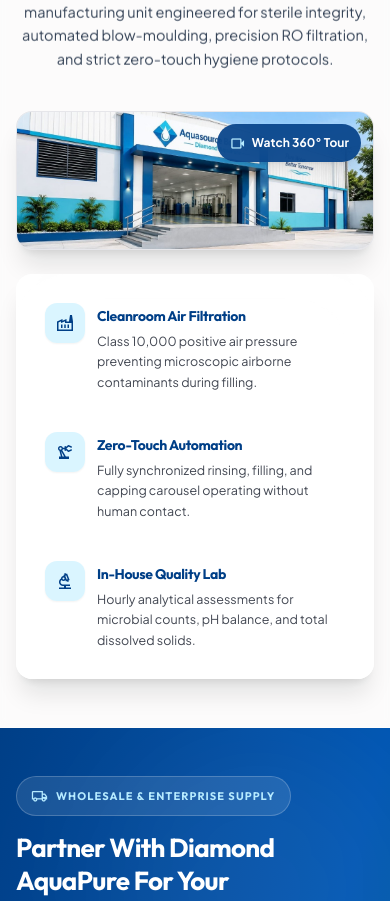
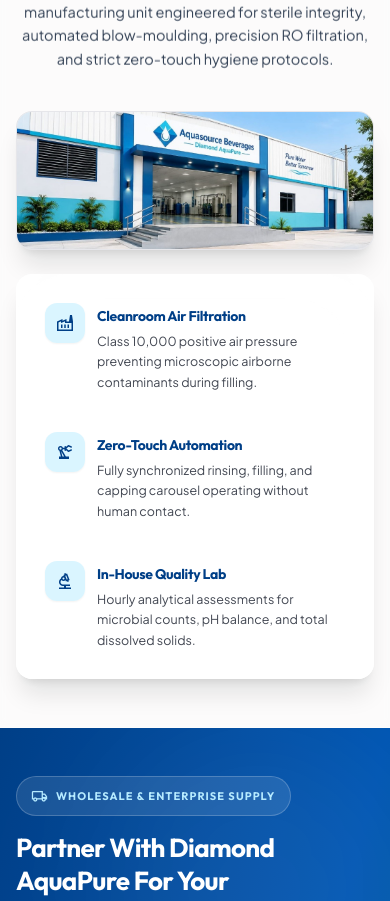
Before and after one commit to AKSHAD2004/aqua, a React (Vite) app: page / in a window 390 px wide. Shown: the part 3301-4202 px from the top of the page. Built offline with nearby package versions, Linux system fonts and the light colour scheme.

Commit message:
feat: remove Watch 360 Tour badge from bottling facility and remove Order Supply button from navbar

```diff
--- a/src/components/BottlingFacility.jsx
+++ b/src/components/BottlingFacility.jsx
@@ -26,17 +26,6 @@ export const BottlingFacility = ({ onOpenVirtualTour }) => {
             className="w-full h-auto object-cover max-h-[360px] sm:max-h-[500px] lg:max-h-[640px] transition-transform duration-700 group-hover:scale-[1.02]"
             src={IMAGES.bottlingFacility}
           />
-
-          {/* Interactive Play Button for Virtual Tour */}
-          <div className="absolute top-3 right-3 sm:top-6 sm:right-6 z-20">
-            <button
-              onClick={onOpenVirtualTour}
-              className="inline-flex items-center gap-1.5 sm:gap-2 bg-primary/90 hover:bg-primary text-on-primary px-3 py-1.5 sm:px-4 sm:py-2.5 rounded-full backdrop-blur-md shadow-lg transition-all transform hover:scale-105 cursor-pointer text-[12px] sm:text-body-sm font-bold"
-            >
-              <span className="material-symbols-outlined text-[17px] sm:text-[20px] text-secondary-fixed">videocam</span>
-              <span>Watch 360° Tour</span>
-            </button>
-          </div>
         </div>
 
         {/* Feature Cards Placed Below the Image (No Overlap) */}
--- a/src/components/Header.jsx
+++ b/src/components/Header.jsx
@@ -78,17 +78,6 @@ export const Header = () => {
             ))}
           </nav>
 
-          {/* Desktop Right CTA Pill */}
-          <div className="hidden lg:flex items-center">
-            <button
-              onClick={() => scrollTo('inquiry')}
-              className="px-4 py-2 rounded-full bg-gradient-to-r from-[#003f87] to-[#00677f] hover:from-[#002f67] hover:to-[#00576f] text-white text-[13px] font-bold tracking-wider uppercase font-outfit transition-all shadow-[0_4px_14px_rgba(0,63,135,0.25)] hover:shadow-[0_6px_20px_rgba(0,63,135,0.35)] cursor-pointer flex items-center gap-1.5 transform hover:scale-[1.02] active:scale-[0.98]"
-            >
-              <span className="material-symbols-outlined text-[16px] text-[#38bdf8]">shopping_bag</span>
-              <span>Order Supply</span>
-            </button>
-          </div>
-
           {/* Mobile Menu Toggle Button */}
           <div className="lg:hidden flex items-center">
             <button
```
